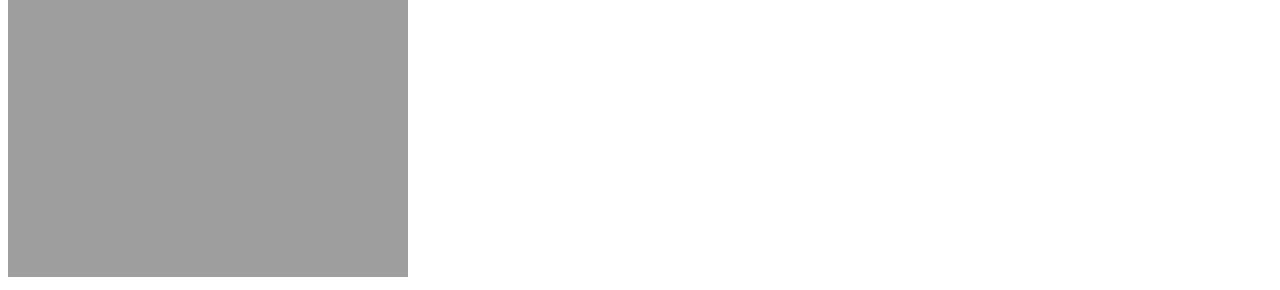
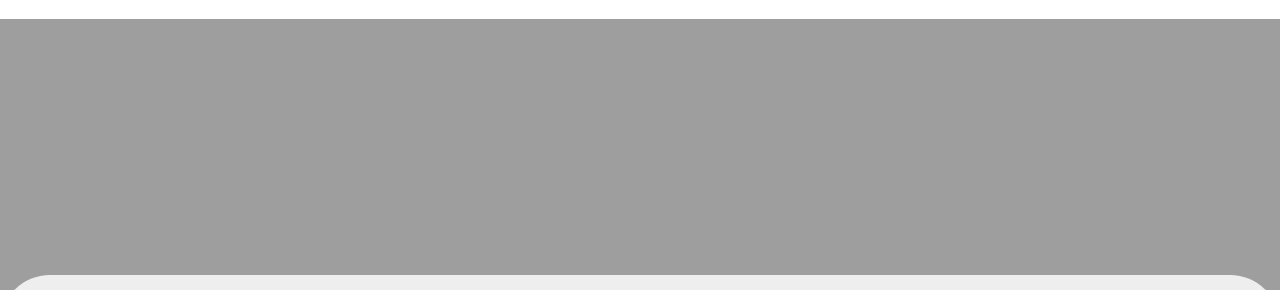
Before and after one commit to PopielarzManon/PopielarzManon_3_19032021, a plain HTML site: page pages/delice.html in a window 1280 px wide. Shown: the part 103-393 px from the top of the page. Drawn offline with nearby package versions, Linux system fonts and the light colour scheme; files that its build step writes are made by us from their sources; the site is published under a folder, as on GitHub Pages, so addresses that start at the root find nothing.

Commit message:
Lien css

```diff
--- a/pages/delice.html
+++ b/pages/delice.html
@@ -7,7 +7,7 @@
         <link rel="shortcut icon" href="images/logo/favicon.png">
         <link rel="stylesheet" href="https://cdnjs.cloudflare.com/ajax/libs/font-awesome/5.13.1/css/all.min.css"/>
         <title>OhMyFood!</title>
-        <link rel="stylesheet" href="/style2.css">
+        <link rel="stylesheet" href="style2.css">
         <link rel="preconnect" href="https://fonts.gstatic.com">
         <link href="https://fonts.googleapis.com/css2?family=Roboto&display=swap" rel="stylesheet">
     </head>
```
Also changed, not shown: pages/francaise.html (+1 -1 lines), pages/note.html (+1 -1 lines), pages/patlette.html (+1 -1 lines), P3_POPIELARZ_Manon.txt (added).
